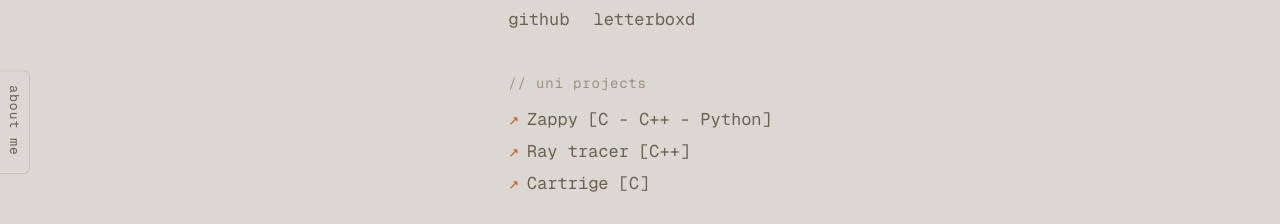
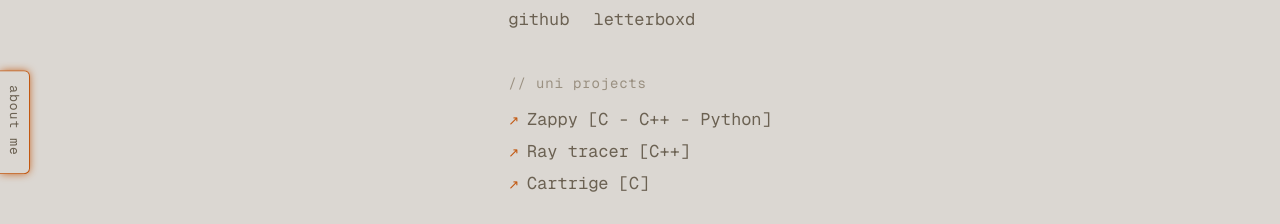
Before and after one commit to Quinceyyyy/minimal-website, a website built with Vite: page index.html in a window 1280 px wide. Shown: the part 278-502 px from the top of the page. Built offline with nearby package versions, Linux system fonts and the light colour scheme.

Commit message:
better visibility for the sidebar

```diff
--- a/style.css
+++ b/style.css
@@ -325,13 +325,14 @@
   top: 50%;
   transform: translateY(-50%);
   background: var(--bg);
-  border: 0.5px solid var(--border);
+  border: 1.5px solid var(--arrow-color);
   border-left: none;
   border-radius: 0 6px 6px 0;
   padding: 14px 6px;
   cursor: pointer;
   z-index: 101;
-  transition: left var(--transition);
+  box-shadow: 0 0 8px -1px var(--arrow-color);
+  transition: left var(--transition), box-shadow var(--transition);
 }
 
 .sidebar-tab.open { left: var(--sidebar-width); }
@@ -345,7 +346,6 @@
   white-space: nowrap;
   user-select: none;
 }
-
 /* ── Main ── */
 
 .main {
```
